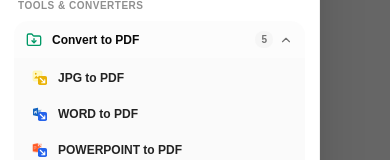
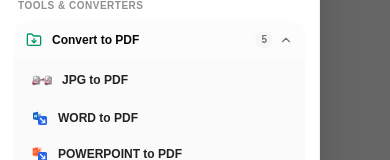
Before and after one commit to zzzaryabali109-lab/yourpdf, a Next.js app: page /ocr-pdf in a window 390 px wide. Both pictures are taken after a click on the button 34 px from the left and 28 px from the top of the page. Shown: the part 210-370 px from the top of the page. Built offline with nearby package versions, Linux system fonts and the light colour scheme.

Commit message:
Use uploaded JPG to PDF icon

```diff
--- a/src/app/jpg-to-pdf/page.tsx
+++ b/src/app/jpg-to-pdf/page.tsx
@@ -7,7 +7,7 @@ import { Dialog, DialogContent } from "@/components/arc/dialog/dialog";
 import FileDropzone, { formatFileSize } from "@/components/arc/file-dropzone/file-dropzone";
 import type { FileDropzoneUpload } from "@/components/arc/file-dropzone/file-dropzone";
 import { SiteHeader } from "@/components/site-header";
-import { JpgToPdfDropzoneIcon, PdfFileBadgeIcon } from "@/components/ui/convert-icons";
+import { JpgToPdfImageIcon, PdfFileBadgeIcon } from "@/components/ui/convert-icons";
 import { CheckCircle2, Download, Layers, Pencil, X, Share2, Copy, Check, ExternalLink } from "lucide-react";
 import styles from "../home.module.css";
 
@@ -230,7 +230,7 @@ export default function JpgToPdfPage() {
             multiple={true}
             maxFiles={50}
             maxSize={MAX_IMAGE_SIZE}
-            icon={<JpgToPdfDropzoneIcon className="w-20 h-20 sm:w-28 sm:h-28" />}
+            icon={<JpgToPdfImageIcon className="w-20 h-20 object-contain sm:w-28 sm:h-28" />}
             label="Drop your JPG or image files here"
             description="or click to browse multiple images from your device"
             note="JPG, JPEG, PNG, WebP · Up to 50 images · 100 MB each"
--- a/src/components/site-header.tsx
+++ b/src/components/site-header.tsx
@@ -18,7 +18,7 @@ import {
   SlidersHorizontal,
 } from "lucide-react";
 import {
-  JpgToPdfIcon,
+  JpgToPdfImageIcon,
   WordToPdfIcon,
   PowerpointToPdfIcon,
   ExcelToPdfIcon,
@@ -55,7 +55,7 @@ const mobileSections: MobileDropdownSection[] = [
     title: "Convert to PDF",
     icon: <FolderDown className="size-4 text-emerald-600 dark:text-emerald-400 shrink-0" />,
     items: [
-      { title: "JPG to PDF", href: "/jpg-to-pdf", icon: <JpgToPdfIcon className="size-4 shrink-0" /> },
+      { title: "JPG to PDF", href: "/jpg-to-pdf", icon: <JpgToPdfImageIcon className="size-5 shrink-0 object-contain" /> },
       { title: "WORD to PDF", href: "/word-to-pdf", icon: <WordToPdfIcon className="size-4 shrink-0" /> },
       { title: "POWERPOINT to PDF", href: "/powerpoint-to-pdf", icon: <PowerpointToPdfIcon className="size-4 shrink-0" /> },
       { title: "EXCEL to PDF", href: "/excel-to-pdf", icon: <ExcelToPdfIcon className="size-4 shrink-0" /> },
--- a/src/components/ui/convert-icons.tsx
+++ b/src/components/ui/convert-icons.tsx
@@ -44,6 +44,18 @@ export function OcrPdfImageIcon({ className = 'w-4 h-4 shrink-0 object-contain'
       alt=""
       width={1254}
       height={1254}
+      className={className}
+    />
+  );
+}
+
+export function JpgToPdfImageIcon({ className = 'w-4 h-4 shrink-0 object-contain' }: { className?: string }) {
+  return (
+    <Image
+      src="/jpg-to-pdf-icon.png"
+      alt=""
+      width={1536}
+      height={1024}
       className={className}
     />
   );
--- a/src/components/ui/demo.tsx
+++ b/src/components/ui/demo.tsx
@@ -12,7 +12,7 @@ import {
   navigationMenuTriggerStyle,
 } from '@/components/ui/navigation-menu';
 import {
-  JpgToPdfIcon,
+  JpgToPdfImageIcon,
   WordToPdfIcon,
   PowerpointToPdfIcon,
   ExcelToPdfIcon,
@@ -35,7 +35,7 @@ const convertToPdfItems = [
   {
     title: 'JPG to PDF',
     href: '/jpg-to-pdf',
-    icon: <JpgToPdfIcon />,
+    icon: <JpgToPdfImageIcon className="size-5 shrink-0 object-contain" />,
   },
   {
     title: 'WORD to PDF',
```
Also changed, not shown: public/jpg-to-pdf-icon.png (added).
